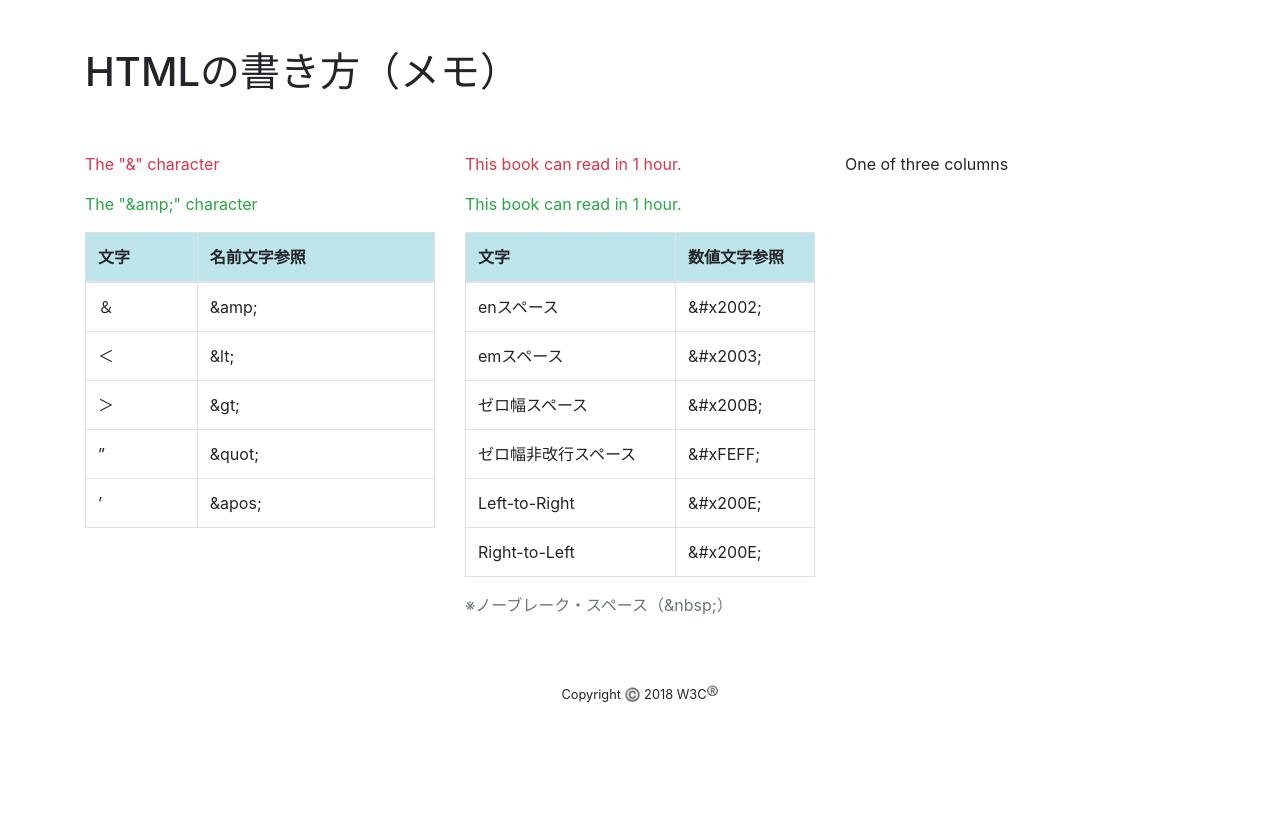
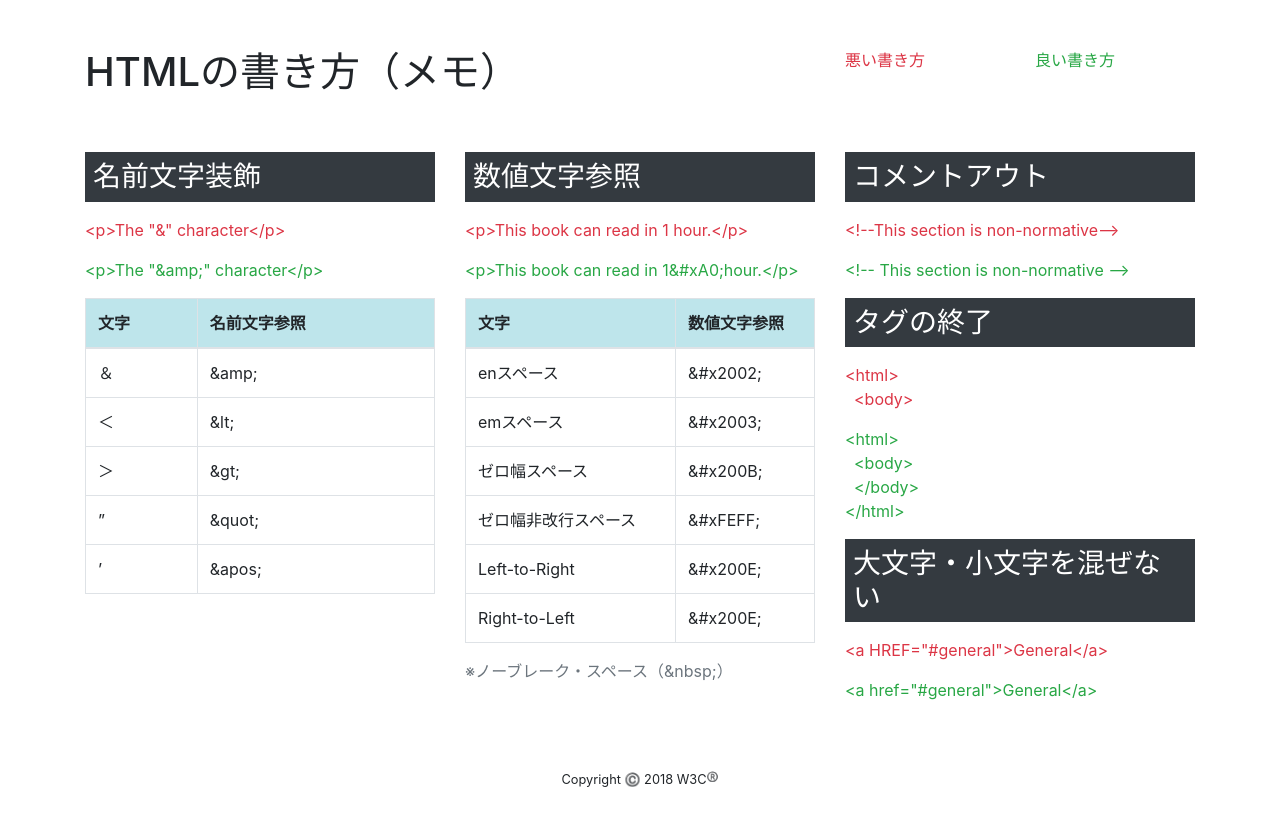
Before and after one commit to nkyka4md/gulptest, a website: page html/index.html in a window 1280 px wide. Before the commit the page ends 800 px from the top, so only its background shows below. Drawn offline with nearby package versions, Linux system fonts and the light colour scheme.

Commit message:
:bug:要素追加

```diff
--- a/html/index.html
+++ b/html/index.html
@@ -10,12 +10,17 @@
 	<body>
 		<div class="container">
 			<div class="row">
-				<div class="col-md-12 mb-5 mt-5">
-					<h1>HTMLの書き方（メモ）</h1>
+				<div class="col-md-12">
+					<div class="row mt-5 mb-5">
+						<h1 class="col-md-8">HTMLの書き方（メモ）</h1>
+						<p class="text-danger col-md-2">悪い書き方</p>
+						<p class="text-success col-md-2">良い書き方</p>
+					</div>
 				</div>
 				<div class="col-xs-12 col-md-4 mb-5">
-					<p class="text-danger">The "&amp;" character</p>
-					<p class="text-success">The "&amp;amp;" character</p>
+					<h3 class="bg-dark text-white p-2 mb-3">名前文字装飾</h3>
+					<p class="text-danger">&lt;p&gt;The "&amp;" character&lt;/p&gt;</p>
+					<p class="text-success">&lt;p&gt;The "&amp;amp;" character&lt;/p&gt;</p>
 					<table class="table table-bordered">
 						<thead class="table-info">
 							<tr>
@@ -48,8 +53,9 @@
 					</table>
 				</div>
 				<div class="col-xs-12 col-md-4 mb-5">
-					<p class="text-danger">This book can read in 1 hour.</p>
-					<p class="text-success">This&#xA0;book&#xA0;can&#xA0;read&#xA0;in&#xA0;1&#xA0;hour.</p>
+					<h3 class="bg-dark text-white p-2 mb-3">数値文字参照</h3>
+					<p class="text-danger">&lt;p&gt;This book can read in 1 hour.&lt;/p&gt;</p>
+					<p class="text-success">&lt;p&gt;This book can read in 1&amp;#xA0;hour.&lt;/p&gt;</p>
 					<table class="table table-bordered">
 						<thead class="table-info">
 							<tr>
@@ -87,7 +93,15 @@
 					<p class="text-secondary">※ノーブレーク・スペース（&amp;nbsp;）</p>
 				</div>
 				<div class="col-xs-12 col-md-4 mb-5">
-					One of three columns
+					<h3 class="bg-dark text-white p-2 mb-3">コメントアウト</h3>
+					<p class="text-danger">&lt;!--This section is non-normative--&gt;</p>
+					<p class="text-success">&lt;!-- This section is non-normative --&gt;</p>
+					<h3 class="bg-dark text-white p-2 mb-3">タグの終了</h3>
+					<p class="text-danger">&lt;html&gt;<br>&#xA0;&#xA0;&lt;body&gt;</p>
+					<p class="text-success">&lt;html&gt;<br>&#xA0;&#xA0;&lt;body&gt;<br>&#xA0;&#xA0;&lt;/body&gt;<br>&lt;/html&gt;</p>
+					<h3 class="bg-dark text-white p-2 mb-3">大文字・小文字を混ぜない</h3>
+					<p class="text-danger">&lt;a HREF="#general"&gt;General&lt;/a&gt;</p>
+					<p class="text-success">&lt;a href="#general"&gt;General&lt;/a&gt;</p>
 				</div>
 				<div class="col-md-12 mb-5">
 					<p class="text-center"><small>Copyright ©️ 2018 W3C<sup>®️</sup></small></p>
```
